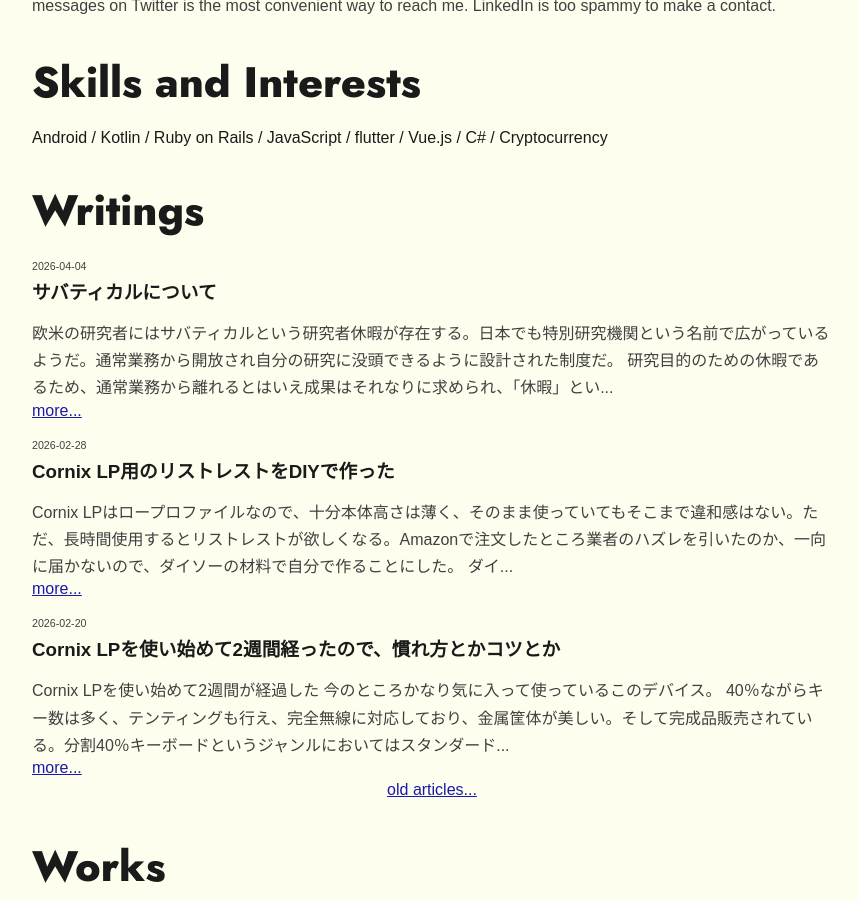
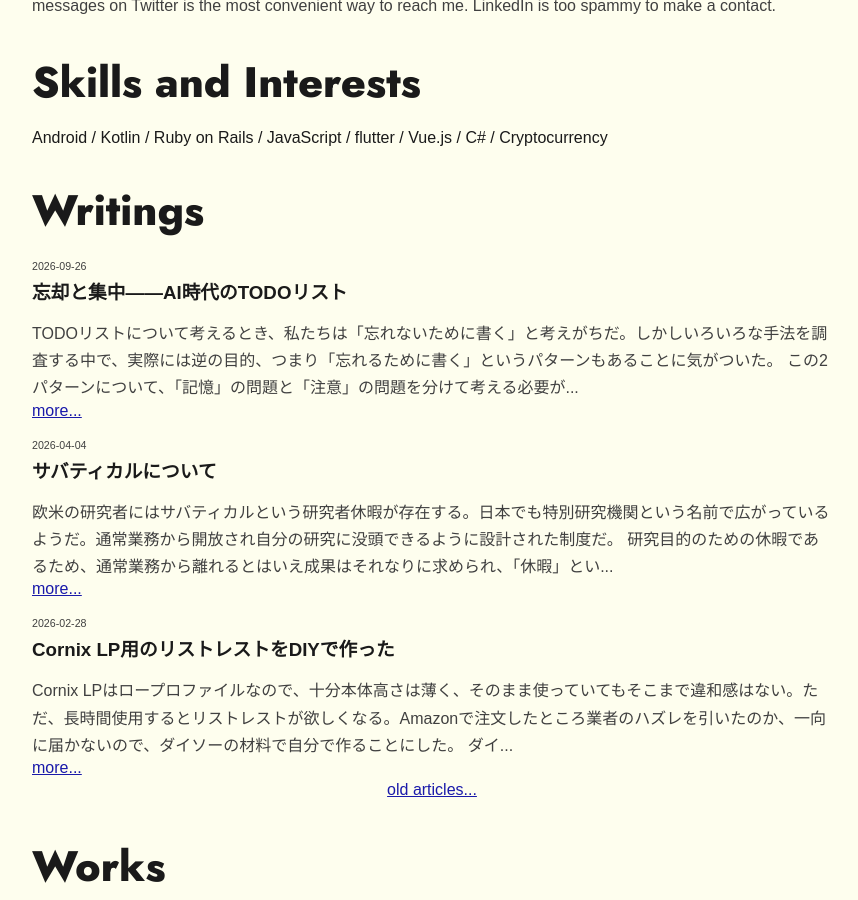
Before and after one commit to guntamania/guntamania.github.io, a Jekyll site: the page built from index.markdown, in a window 1280 px wide and 900 px high, scrolled down 468 px. Shown: the whole window, without its empty margins (208-1066 px from the left). Built offline with Jekyll 4.4.1, drawn with Linux system fonts in a browser that asks for light colours; some of the changed lines change nothing that is shown.

Commit message:
Add an article

````diff
--- a/_posts/2026-03-01-diy-wrist-rest.md
+++ b/_posts/2026-03-01-diy-wrist-rest.md
@@ -58,7 +58,7 @@ Cornix LPはロープロファイルなので、十分本体高さは薄く、
 ![ニス塗り](/assets/image/wristrest06.jpg)
 （適当なチラシを手に取ったらMIXIの採用の紙になってしまった。MIXIさんすみません..）
 
-もう形はできているのだが、流石に手触りがよくないし、見た目もあまりに生の部材すぎる。で、ニス塗り。
+もう形はできているのだが、手触りがよくないし見た目もあまりに生の部材すぎる。で、ニス塗り。
 
 ニスを余らせるのをもったいなくて分厚く塗ってしまい、さらに乾燥時間も十分でなかったため、かなりムラを作ってしまうという素人にありがちなミスを犯してしまった。厚塗りしたいなら、薄く塗って十分に乾燥させるのを何回も繰り返す必要がある。思ったより繊細な作業だ。
 
@@ -70,7 +70,7 @@ Cornix LPはロープロファイルなので、十分本体高さは薄く、
 
 ![クッションシール](/assets/image/wristrest07.jpg)
 
-ゴム足がわりに家具用のクッションシールを買ってきたので、これをつける。
+一晩乾燥させたあと、ゴム足がわりに家具用のクッションシールを買ってきたので、これをつける。
 今回は高さを少し出すためにやや高めのクッションシールを使用しているが、高さを出したくない場合でも少し浮かせてやるほうが安定する。材自体が反ってしまったとしても安定して接地させることができるためである。
 
 ## 完成
--- /dev/null
+++ b/_posts/2026-09-27-manage-todo.md
@@ -0,0 +1,194 @@
+---
+layout: post
+title: 忘却と集中——AI時代のTODOリスト
+date: 2026-09-27 08:20 +0900
+categories: blog
+---
+
+TODOリストについて考えるとき、私たちは「忘れないために書く」と考えがちだ。しかしいろいろな手法を調査する中で、実際には逆の目的、つまり「忘れるために書く」というパターンもあることに気がついた。
+
+この2パターンについて、「記憶」の問題と「注意」の問題を分けて考える必要がある。
+
+「記憶」の問題に対しては、記憶を外部化し脳の中からその事柄を追い出してしまい、「忘却」してもまた引き出せるようにする必要がある。「注意」の問題に対しては、今何をすべきかに「集中」し、そのことだけを深く考える必要がある。
+
+忘却は記憶を外部化する。一方、集中は注意の対象を絞る。この2つは似ているようで、実は逆方向の操作である。
+
+本記事では、これらの手法を「忘却」と「集中」という2つの観点から捉え直し、自分なりのTODO管理方法を紹介したい。
+
+## 他手法の研究
+
+TODOリストをどう管理するかについて、GTDやIvy Leeメソッドなど、これまでにも数多くの方法が提案されてきた。
+
+例えばGTDシステムでは、下記のような手順が紹介されている。
+
+> 1. Capture	捕捉する	頭の中にある「気になること」を全部外に出す
+> 2. Clarify	明確にする	それは何か、行動が必要かを判断する
+> 3. Organize	整理する	適切な場所・リストに振り分ける
+> 4. Reflect	振り返る	定期的に見直し、最新の状態に保つ
+> 5. Engage	取り組む	今やるべきことを選んで実行する
+
+2000年代にはこのような方法論を筆頭にアナログ手法がいくつも存在した。しかし、スマートフォンの登場により、大部分のアナログテクニックが失われているように感じる。実際、テクニックを紹介するブログサイトもかなりの部分が消滅している。
+
+これらを調べて実際に使ってみた結果、私はTODOリストにはそもそも2つの異なる目的があるのではないかと考えるようになった。
+
+**忘却するためのリストと、集中するためのリストである。**
+
+### 忘却するためのリスト
+
+例えば仕事にとりかかろうとして「おっと、仕事帰りに晩御飯を買わなくちゃいけない」「Amazonの配達を頼まなくちゃ」「週末の旅行の予約を取らないと」とプライベートのことがいつまで経っても頭に湧いてくることがある。
+
+あるいは仕事においても「Slackで依頼がきた。みておかないと」「休暇申請しておかないと」「明日のリリース作業の準備をしなくちゃ」など、今やらなくてもいいリストがずっと頭の中を支配していることもよくあるだろう。
+
+これをすべて書き出し、「今は忘れてもいい状態」をつくるのだ。
+
+このとき書き出したリストを「忘却するためのリスト」（以降忘却リスト）と呼ぶことにしよう。
+
+プライベートのリストはLINEに書き込むなどして実践している方も多いかもしれない。しかし、むしろ大事なのは仕事のリストだ。仕事のことを考えているようで実は「今」に集中できていないことは往々にしてある。
+
+こういったときにこのリストは優れた外部記憶装置となる。タスクを脳内メモリから追い出せるのだ。
+
+### 集中するためのリスト
+
+今やっていることのロードマップを書き出し、達成可能なTODOリストを作ろう。こちらは次に取る行動を迷わない程度まで具体化すると良い。このリストを消化するだけで、今のタスクを終えることができる。これを「集中するためのリスト」（以降「集中リスト」）と呼ぼう。
+
+実際のリストは下記のようになる。表現は粗くても構わない。多くても3つくらいに絞るのがコツだ。
+
+``` markdown
+- 指摘された不具合を直す
+    - [ ] 1/2
+    - [ ] 2/2
+- [ ] PRのスクリーンショットを修正する
+```
+
+私はこのリストをポモドーロテクニックと併用している。そのため、タイマーで作業を中断したときには、必ず作業のスナップショットとして使えるよう、リストを更新してから5分のインターバルに入る。セーブポイントをつくるイメージだ。
+
+そして重要なのは、当日しか保持しないということだ。意図的に短命なリストにするために当日中に**全て消してしまおう**。あくまで「今何に集中するか」のみを書くべきである。このリストが大きくなると、「今自分は何をしてるんだっけ」と現時点を見失ってしまうからだ。
+
+## 記憶と注意は違う
+
+この2つのリストは形式こそ似ているが、目的も中身も全く異なるものである。
+
+忘却リストは積極的に記憶から外し、データを外部化することを目指す。そのため、リストは巨大でかまわないが、できれば整理されていることが望ましい。数日後の自分が読んでも理解できるようにしておかなければならない。
+
+一方で集中リストは「今何をしているか」の一点にフォーカスしたものだ。自分に内在する意識をより鮮明にするためのものである。工夫の仕方によってはアナログで書き出すのもいいだろう。そのため、長期的に保存しなくても構わないし、完了後、あるいは日をまたいだら削除が基本だ。
+
+忘却リストは「何を覚えておく必要がないか」を決める。集中リストは「何に注意を向けるか」を決めるものなのだ。
+
+## 具体的な運用
+
+私はこれをObsidianで管理している。具体的なTODOリストの中身は以下のようになっている。
+
+``` markdown
+# 忘却リスト
+- [ ] 報告書
+  - [x] [ここ](https://wiki/aaa) に雛形作った
+- [ ] PR#1223実装
+- [ ] 有給申請
+
+## レビュー
+- [ ] fooさんから [PR](https://github.com/pr/1211)
+- [ ] barさんから [PR](https://github.com/pr/1212)
+
+## 依頼
+- [ ] Aさんから調査依頼 [Slack](https://slack.com/123)
+
+# 集中リスト
+- PR#1223 [PR](https://github.com/pr/1233)
+  - [x] ローカルを最新化
+  - [ ] ブランチを切る
+  - [ ] スクショ確認
+```
+
+ポイントをいくつか挙げよう。
+
+### 忘却リストのみ前日から引き継ぐ
+
+私はそのTODOファイルを毎朝新規作成し、「忘却リスト」の中身を整理している。未完了のものをコピペするのだ（実際にはAIツール化している）。
+
+定期的に優先度や締切からリストの中身を精査しつつ、更新していく。スクラム開発でいえばバックログに相当すると考えればアイデアとしては大きくは違わない。
+
+一方で「集中リスト」はその日限りのリストだ。日付を新しくしたファイルを作った朝はかならず集中リストは空っぽである。完了すればチェックするが、大項目であればどんどん削除していく。
+
+そうすることでリスト自体の完成度ではなく、今何に集中するべきかの極めて単一の目標にフォーカスしたロードマップとして運用できる。
+
+当日終わらなければ忘却リスト側に移行してもいいだろう。
+
+### リンクを付す
+
+必ずパーマリンクを付すこと。これによってタスクの中身を思い出す時間を最大限に短縮できる。
+たとえ忘却リストに入って何日も経ったタスクであっても、そのチケットへのURLやチャットのURL、申請ファイルの下書きへのURLがあれば必ず思い出すだろう。
+
+### 依頼は忘却リストに放り込む
+
+Slackやメールなどの依頼は忘却リストに放り込もう。この操作はGTDのInboxに相当する。作業中であれば、次に時間が空くまで忘却リストに入れておくことで、コンテキストスイッチを減らせる。Slackで依頼が飛んでくるたびに真剣に噛み砕いていては、認知負荷が高まる一方で目の前の仕事は終わらない。一旦未来の自分にタスクを渡してしまうのだ。
+
+## なぜ今これが必要か
+
+最近あまり議論されなくなったTODOリスト管理だが、近年重要性が増しているように感じる。理由はAIだ。
+
+AIによって、我々は1つの仕事を深く掘るだけでなく、コード、調査、文章、コミュニケーションなど複数のコンテキストを高速に行き来するようになった。AIは個々の作業の速度を上げる一方、**人間が保持すべきコンテキストの数まで減らしてくれるわけではない**。この増大したコンテキストを人間の頭の中だけで保持するのは難しく、外部化する仕組みの重要性はむしろ増している。
+
+TODOリスト管理は、すでに優れた手法がいくつも提案されている。
+
+しかも具体的な実践つきだ。日本人は文房具が大好きなので、こういったTODO管理用のアナログツールや文房具の類にも枚挙の暇がない。さらに、スマートフォンアプリでは開発初心者の定番題材であることから、とんでもない数のアプリケーションをマーケットで見つけられる。
+
+しかし、これらが与えてくれるのはフォーマットにすぎない。これらがどれだけ便利さをうたっていたとしても、使う側が本質を捉えなければ、TODOリストは単なるお買い物リストのままだ。
+
+本稿の2本立てのTODOリスト——「忘却リスト」と「集中リスト」——は、私が多くの手法を調査し抽象度を高めた結果生まれた枠組みである。付録の過去事例を改めて見ると、それぞれこの2つの手法のどちらか、あるいは両方をシステマティックに統合したものと見ることができるだろう。
+
+TODOリストは、すべてのタスクを一か所に並べるためのものではない。
+覚えておく必要のないものを外に出し、その中から今注意を向けるものだけを取り出すためのものだ。
+
+AIが仕事の速度を上げるほど、頭を空にする技術の価値は増す。忘却と集中、この2軸でTODOを組み直せば、リストは単なるお買い物メモではなく、思考を整える強力な装置になる。
+
+# 付録 他手法
+
+リンクは原著ではなく、ネット上で参照できる二次情報をあえて参照している。
+
+### GTD
+
+本稿のシステムに当てはめるならば、忘却リストから集中リストへどのように移行し実践するかが書かれている。ただし、様々なユースケースに対応した結果、システムがやや巨大で、個人的には扱いづらい。
+本稿にマッピングすると、1が忘却リストだ。2が集中リストへの移行、3および4は新しいファイルに移し替えるときに自動的に行える。
+
+> 1. Capture 捕捉する 頭の中にある「気になること」を全部外に出す
+> 2. Clarify 明確にする それは何か、行動が必要かを判断する
+> 3. Organize 整理する 適切な場所・リストに振り分ける
+> 4. Reflect 振り返る 定期的に見直し、最新の状態に保つ
+> 5. Engage 取り組む 今やるべきことを選んで実行する
+
+[Getting Things Done® - ストレスフリーの仕事術「GTD®」](https://gtd-japan.jp/)
+
+### Moleskin PDA
+
+GTDの実践。サブセットといってもいいだろう。私はこれに影響され、Moleskinを買ったが、やはり価格が高くこのように扱うことができなかった。
+プロジェクトページにはマインドマップが見られるが、これはClarifyの1つの工程と考えられる。
+
+[私のMoleskine PDA](https://web.archive.org/web/20171027120740/http://www.aoky.net/articles/kathy_sierra/gettingstaying_.htm)
+
+### Ivy Lee メソッド
+
+集中リストに特化している。
+
+> 1. 夜、紙に「明日やるべきこと」を6つメモします
+> 2. その6つの項目を重要だと思う順に番号を振ります
+> 3. 翌日、メモの順番に沿って仕事（勉強）を進めましょう
+> 4. 全部できなかった場合は、悔やむことなく忘れましょう
+> 5. その日の夜も、明日のための6項目を新しくメモします
+> 6. 1〜6を毎日行ないます
+
+[100年受け継がれている超効率化メソッド「アイビー・リー・メソッド」を試してみた。 - STUDY HACKER（スタディーハッカー）｜社会人の勉強法＆英語学習](https://studyhacker.net/ivy-lee-method)
+
+### Bullet Journal
+
+スケジュール、リマインダー、TODOリストを含む統合システム。TODOリストは「忘却リスト」に近い。
+[初心者でも簡単！バレットジャーナルの書き方の基本](https://www.kokuyo-shop.jp/sc/u_page/column.aspx?ucpid=UC000065)
+
+### カエルを食べてしまえ！
+
+衝撃的なタイトルだが、極端な「集中型」。
+
+[【要約】カエルを食べてしまえ！【ブライアン・トレーシー】｜しおり📚忙しい人のための本要約📚](https://note.com/unpsymind/n/n65e5d657e331)
+
+### Kanban, スクラム
+
+これらはさらに文脈が異なり、チーム内でどのように消化していくのかというものになる。自分がタスクオーナーになっているとは限らず、今回のコンテキストとは大きく異なる。
````
Also changed, not shown: _posts/2026-02-14-pomodoro.md (+0 -1 lines).
